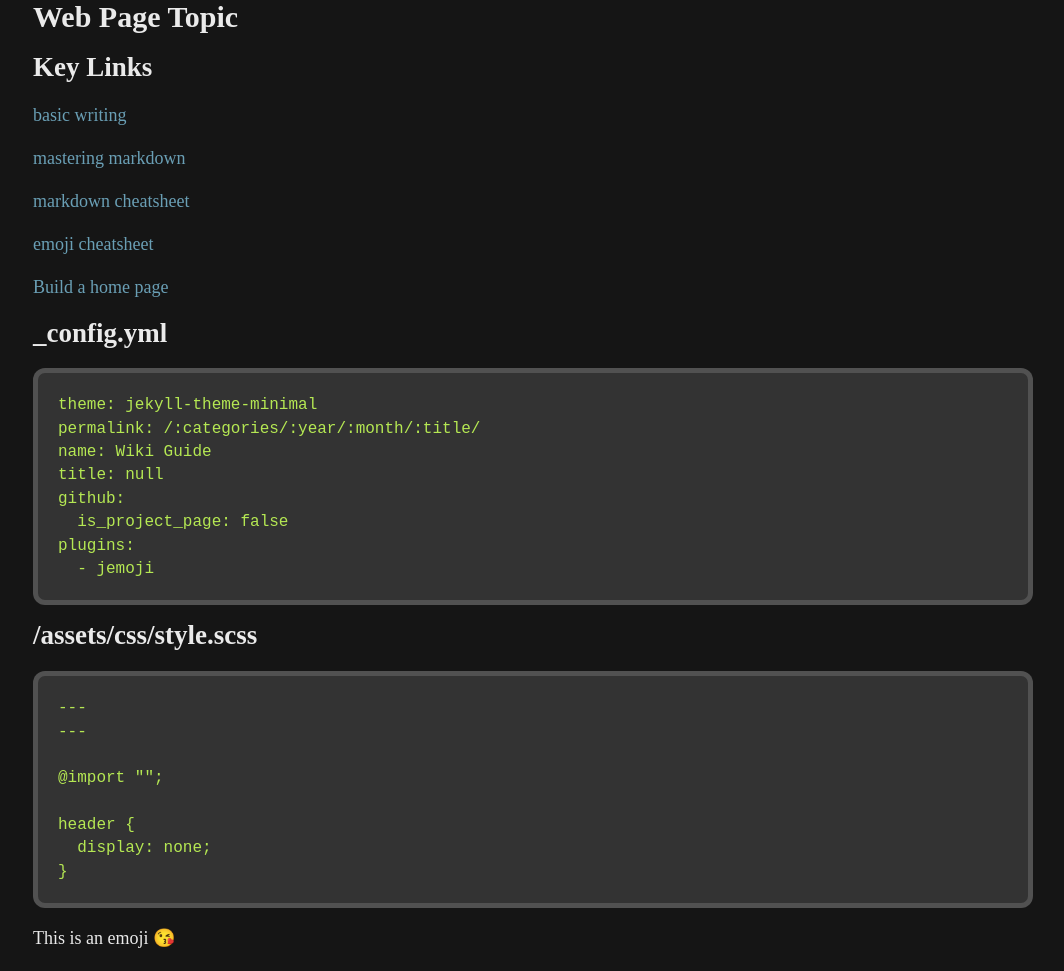
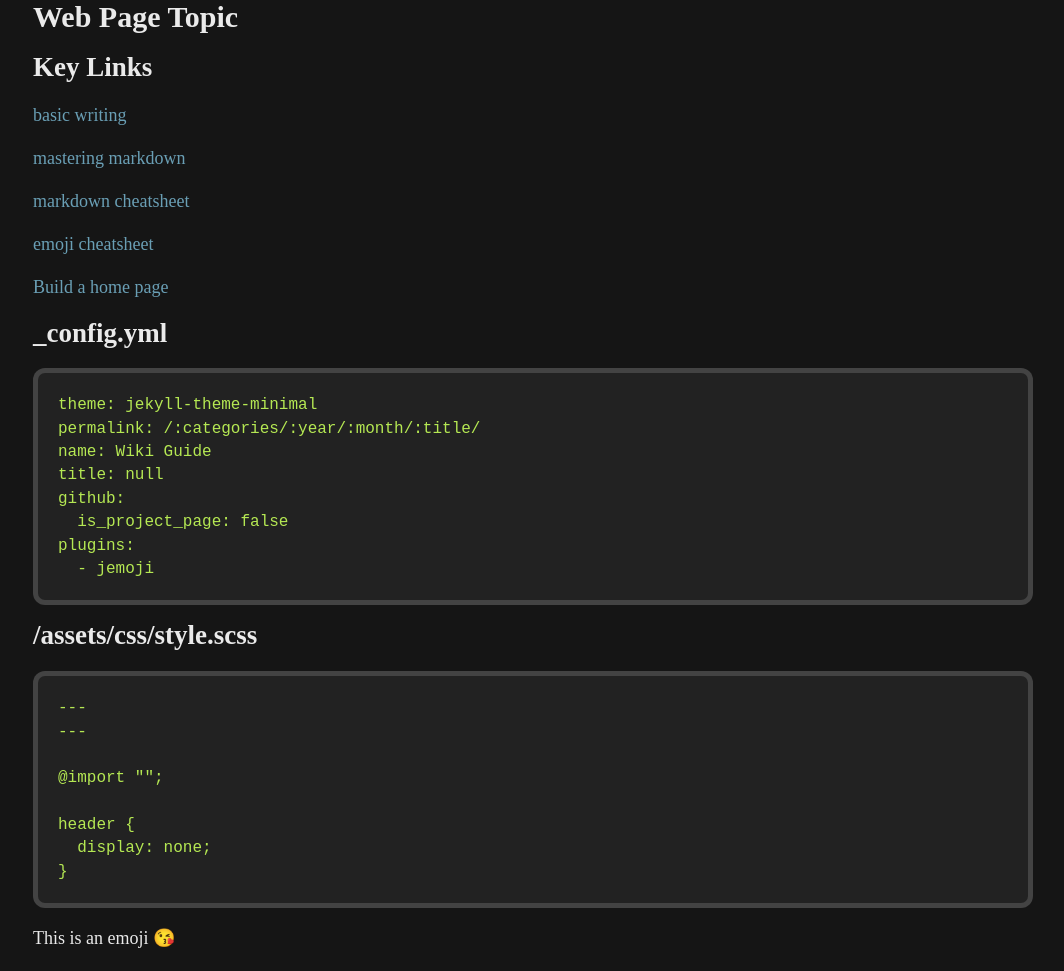
Before and after one commit to profphillips/wikibasics, a Jekyll site: the page built from index.md, in a window 1280 px wide. Shown: the whole page, without its empty margins (107-1171 px from the left). Built offline with Jekyll 4.4.1, drawn with Linux system fonts in a browser that asks for light colours; emoji names are drawn with the system emoji font; our own code applies the rules of GitHub Pages for plain Markdown files.

Commit message:
Update style.scss

```diff
--- a/assets/css/style.scss
+++ b/assets/css/style.scss
@@ -39,7 +39,7 @@ $link-color: $hippie-blue !default; //#3090f0;
     $color: $gallery;
     $background-color: $cod-grey;
     $pre-color: $conifer;
-    $pre-background-color: #333;
+    $pre-background-color: #222;
     $blockquote-color: orange;
     $blockquote-background-color: #333;
 
```
